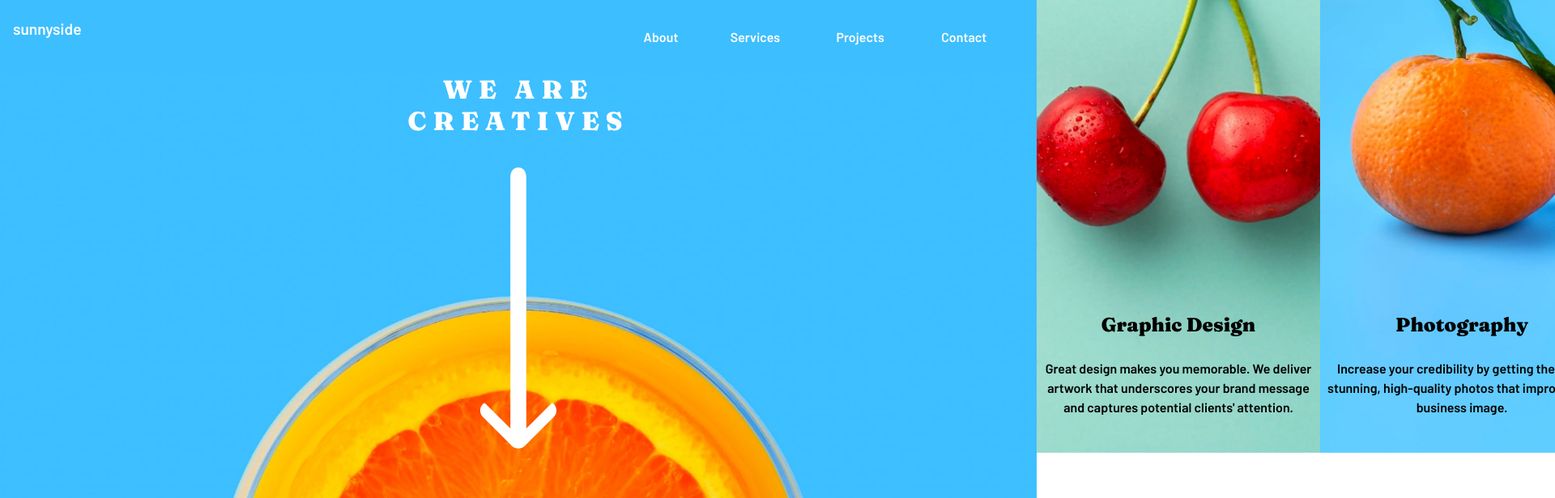
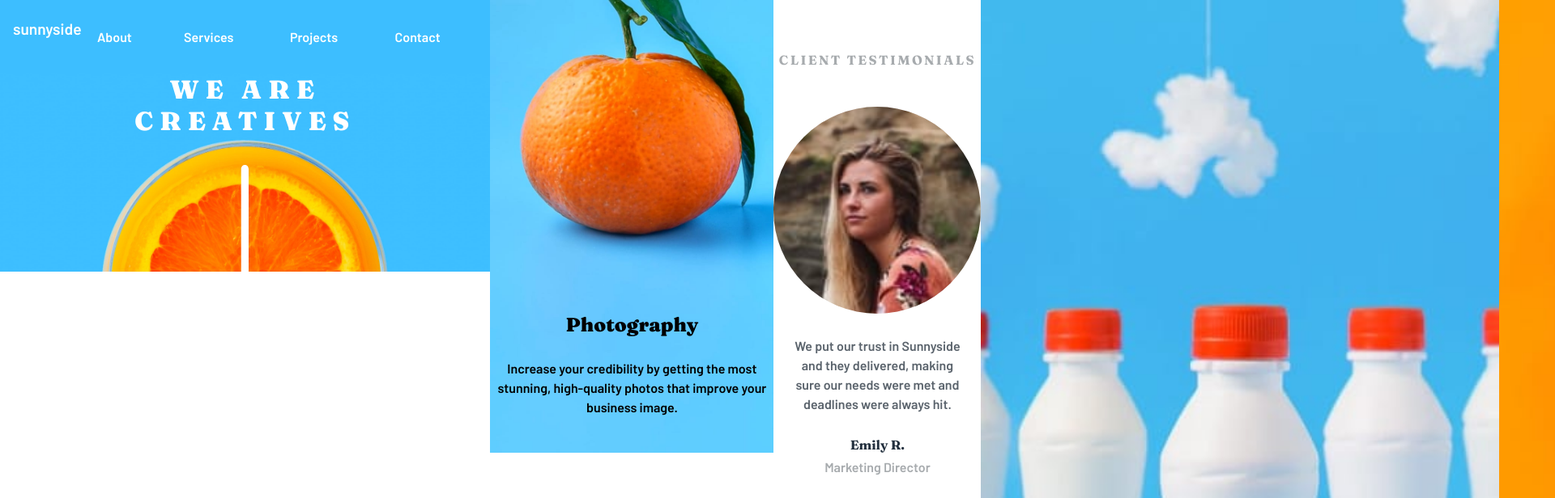
Before and after one commit to AliAbuSalam/sunnyside-agency-landing-page, a Next.js app: page / in a window 1280 px wide. Shown: the top 616 px of the page at 81% size, 1920 px wide, since content can reach past the window. Built offline with nearby package versions, Linux system fonts and the light colour scheme.

Commit message:
create a grid area called sixth

```diff
--- a/src/app/page.tsx
+++ b/src/app/page.tsx
@@ -28,7 +28,7 @@ const Home = () => {
       <div className={styles.fifth}>
         <FifthBox />
       </div>
-      <div>
+      <div className={styles.sixth}>
         <SixthBox />
       </div>
       <div>
--- a/src/styles/page.module.scss
+++ b/src/styles/page.module.scss
@@ -19,6 +19,10 @@
   grid-area: fifth;
 }
 
+.sixth {
+  grid-area: sixth;
+}
+
 @media screen and (min-width: 1000px) {
   .container {
     grid-template-columns: 1fr 1fr;
```
